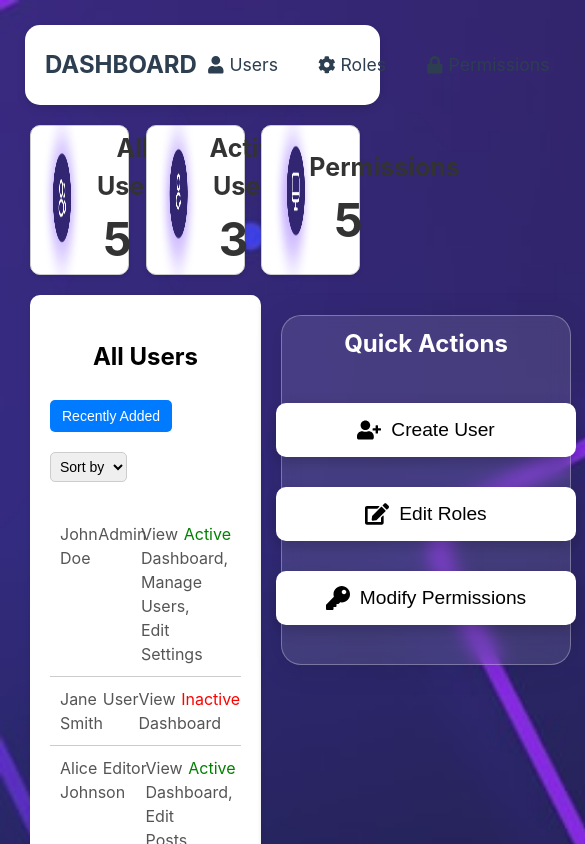
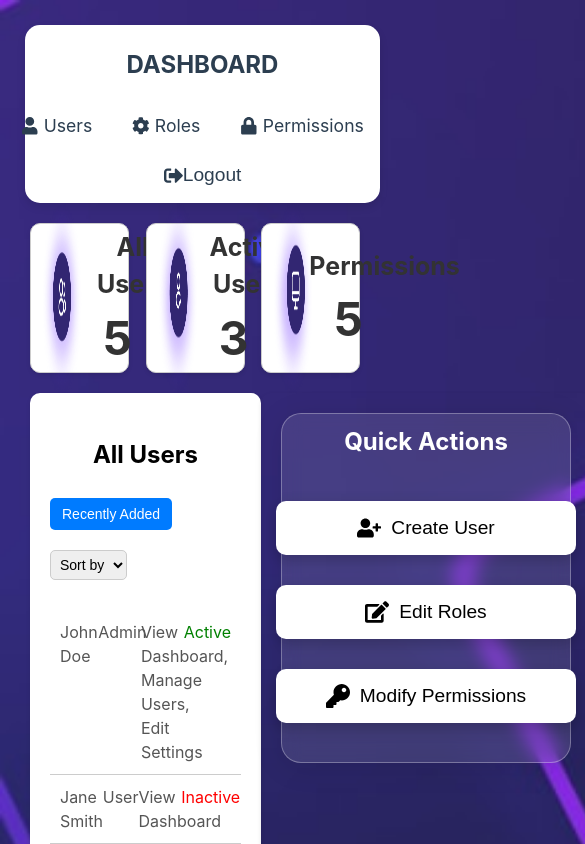
Before and after one commit to pradeepthiruppathi/RBAC, a React (Create React App) app: page /#/home in a window 390 px wide. Shown: the top 844 px of the page, 585 px wide, since content can reach past the window. Built offline with nearby package versions, Linux system fonts and the light colour scheme; no server answers; sample sign-in values are in the browser's storage; the HTML template or start-up script is replaced by a standard one.

Commit message:
Update index.css

```diff
--- a/src/index.css
+++ b/src/index.css
@@ -74,3 +74,14 @@ code {
     padding: 10px;
   }
 }
+@media (max-width: 768px) {
+    /* Adjust layout for mobile screens */
+    .navbar {
+        /* Example of adjusting navbar for mobile view */
+        flex-direction: column;
+    }
+    .content {
+        /* Adjust content layout */
+        padding: 10px;
+    }
+}
```
